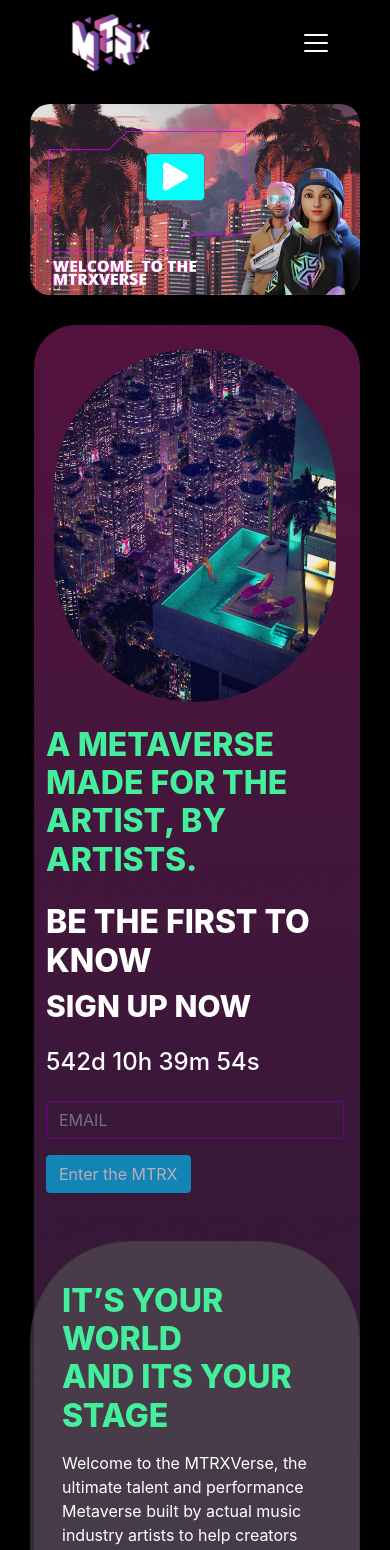
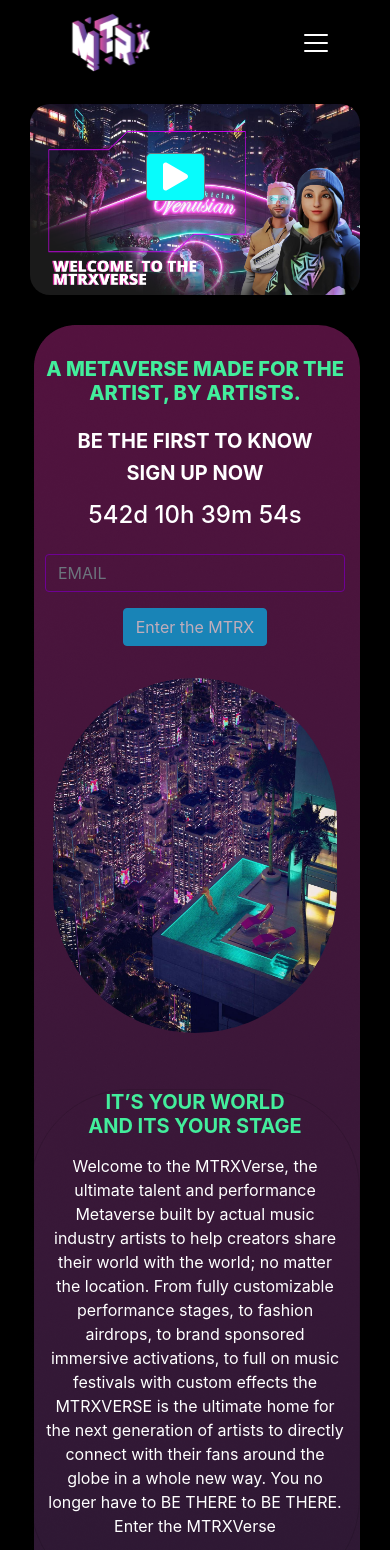
Before and after one commit to martoast/mtrx, a Nuxt app: page / in a window 390 px wide. Shown: the top 1550 px of the page. Built offline with nearby package versions, Linux system fonts and the light colour scheme.

Commit message:
mobile view

```diff
--- a/pages/index.vue
+++ b/pages/index.vue
@@ -86,6 +86,7 @@
         background-size: cover; /* Resize the background image to cover the entire container */
       "
     >
+      <div class="d-none d-md-block">
         <b-row class="pb-5 p-3" align-v="center">
           <b-col cols="12" md="6" sm="12">
             <div class="p-2">
@@ -104,7 +105,10 @@
             <h2 class="text-white" style="font-weight: 800">
               BE THE FIRST TO KNOW
             </h2>
-          <h2 class="text-white pb-3" style="font-weight: 800; font-size: 30px">
+            <h2
+              class="text-white pb-3"
+              style="font-weight: 800; font-size: 30px"
+            >
               SIGN UP NOW
             </h2>
 
@@ -137,10 +141,76 @@
             </b-form>
           </b-col>
         </b-row>
+      </div>
+
+      <b-row
+        class="d-block d-md-none pb-5 p-0 m-0 text-center"
+        align-v="center"
+      >
+        <b-col class="pt-3" cols="12" md="6" sm="12">
+          <h2
+            class="py-3"
+            style="font-weight: 800; font-size: 20px; color: #43ee9c"
+          >
+            A METAVERSE MADE FOR THE ARTIST, BY ARTISTS.
+          </h2>
+          <h2 class="text-white" style="font-weight: 700; font-size: 20px">
+            BE THE FIRST TO KNOW
+          </h2>
+          <h2 class="text-white pb-2" style="font-weight: 700; font-size: 20px">
+            SIGN UP NOW
+          </h2>
+
+          <h4 class="text-white pb-3" id="timer2"></h4>
+
+          <b-form
+            style="justify-content: center"
+            class="pb-4"
+            inline
+            @submit="onSubmit"
+            @reset="onReset"
+          >
+            <b-form-input
+              style="background-color: transparent; border-color: #6e0095"
+              id="input-1"
+              v-model="form.email"
+              :state="emailState"
+              type="email"
+              placeholder="EMAIL"
+              required
+            ></b-form-input>
+
+            <b-button
+              :disabled="!emailState"
+              class="d-none d-md-block ml-3"
+              style="background-color: #00c0f9; border-color: #00c0f9"
+              >ENTER THE MTRX
+            </b-button>
+
+            <b-button
+              :disabled="!emailState"
+              class="d-block d-md-none mt-3"
+              style="background-color: #00c0f9; border-color: #00c0f9"
+              >Enter the MTRX
+            </b-button>
+          </b-form>
+        </b-col>
+        <b-col cols="12" md="6" sm="12">
+          <div class="p-2">
+            <b-img-lazy
+              style="border-radius: 300px; max-height: 418px; width: 590px"
+              src="/images/pool.jpg"
+              fluid
+              alt="Responsive image"
+            ></b-img-lazy>
+          </div>
+        </b-col>
+      </b-row>
+
       <div class="pb-5">
         <b-card
           no-body
-          class="text-white align-items-center p-3"
+          class="d-none d-md-block text-white align-items-center p-3"
           style="border-radius: 100px; background: rgba(94, 94, 94, 0.5)"
         >
           <b-row align-v="center" align-h="center" class="py-4 w-100">
@@ -193,6 +263,59 @@
             </b-col>
           </b-row>
         </b-card>
+        <b-card
+          no-body
+          class="d-block d-md-none text-white align-items-center"
+          style="border-radius: 100px; background: transparent"
+        >
+          <b-row
+            align-v="center"
+            align-h="center"
+            class="w-100 text-center p-0 m-0"
+          >
+            <b-col class="ml-md-auto" cols="12" md="6" sm="12">
+              <h2
+                style="
+                  font-weight: 700;
+                  font-size: 20px;
+                  color: rgba(67, 238, 156, 1);
+                  margin: 0px;
+                "
+              >
+                IT’S YOUR WORLD
+              </h2>
+              <h2
+                style="
+                  font-weight: 700;
+                  font-size: 20px;
+                  color: rgba(67, 238, 156, 1);
+                  margin: 0px;
+                "
+                class="pb-3"
+              >
+                AND ITS YOUR STAGE
+              </h2>
+
+              <p class="pb-2">
+                Welcome to the MTRXVerse, the ultimate talent and performance
+                Metaverse built by actual music industry artists to help
+                creators share their world with the world; no matter the
+                location. From fully customizable performance stages, to fashion
+                airdrops, to brand sponsored immersive activations, to full on
+                music festivals with custom effects the MTRXVERSE is the
+                ultimate home for the next generation of artists to directly
+                connect with their fans around the globe in a whole new way. You
+                no longer have to BE THERE to BE THERE. Enter the MTRXVerse
+              </p>
+              <b-button
+                pill
+                class="border-0"
+                style="background-color: #00c0f9; border-color: #00c0f9"
+                >LEARN MORE</b-button
+              >
+            </b-col>
+          </b-row>
+        </b-card>
       </div>
 
       <div class="pb-5 text-white">
@@ -202,7 +325,10 @@
           style="max-width: 250px"
           src="/images/metafest.svg"
         ></b-img-lazy>
-        <h2 class="text-center" style="font-weight: 800; color: #43ee9c">
+        <h2
+          class="text-center"
+          style="font-weight: 700; color: #43ee9c; letter-spacing: 0.25em"
+        >
           ROADMAP
         </h2>
 
@@ -257,7 +383,7 @@
         style="background-color: #07fcfc !important"
         no-body
       >
-        <div class="p-1">
+        <div class="p-2">
           <b-card-img class="blog-img" :src="item.image" alt="Image">
           </b-card-img>
           <a
@@ -294,7 +420,7 @@
         background-size: cover; /* Resize the background image to cover the entire container */
       "
     >
-      <div class="pb-5 mt-5">
+      <div class="d-none d-md-block pb-5 mt-5">
         <b-card
           no-body
           class="text-white align-items-center"
@@ -334,6 +460,54 @@
                   fluid
                   alt="Fluid image"
                 ></b-img-lazy>
+              </b-col>
+            </b-row>
+          </div>
+        </b-card>
+      </div>
+      <div class="d-block d-md-none pb-5 mt-5">
+        <b-card
+          no-body
+          class="text-white align-items-center"
+          style="background-color: transparent"
+        >
+          <div class="p-4">
+            <h2
+              class="text-center text-white"
+              style="font-weight: 800; margin: 0px"
+            >
+              POWERED BY
+            </h2>
+
+            <h2
+              class="text-center text-white"
+              style="font-weight: 800; margin: 0px"
+            >
+              KLAYTN
+            </h2>
+
+            <b-row
+              align-v="center"
+              align-h="center"
+              class="text-center py-4 w-100 p-0 m-0"
+            >
+              <b-col class="ml-auto pb-3" cols="12" md="4" sm="12">
+                <b-img-lazy
+                  src="/images/klaytn.png"
+                  style="max-width: 300px"
+                  fluid
+                  alt="Fluid image"
+                ></b-img-lazy>
+              </b-col>
+              <b-col class="ml-md-auto" cols="12" md="6" sm="12">
+                <p style="font-weight: 700; font-size: 22px">
+                  Lorem ipsum dolor sit amet, consectetur adipiscing elit, sed
+                  do eiusmod tempor incididunt ut labore et dolore magna aliqua.
+                  Ut enim ad minim veniam, quis nostrud exercitation ullamco
+                  laboris nisi ut aliquip ex ea commodo consequat. Duis aute
+                  irure dolor in reprehenderit in voluptate velit esse cillum
+                  dolore
+                </p>
               </b-col>
             </b-row>
           </div>
@@ -387,16 +561,12 @@
           </div>
         </b-col>
         <b-col col md="7" sm="12">
-          <h1
+          <h2
             class="text-white text-center pb-3"
-            style="
-              font-weight: 700;
-              font-size: 43px;
-              text-decoration: underline;
-            "
+            style="font-weight: 800; text-decoration: underline"
           >
-            ENTER THE MTRX
-          </h1>
+            JOIN THE WAITLIST
+          </h2>
           <b-form
             style="justify-content: center"
             inline
@@ -524,10 +694,15 @@ export default {
       document.getElementById("timer").innerHTML =
         days + "d " + hours + "h " + minutes + "m " + seconds + "s ";
 
+      // Display the result in the element with id="demo"
+      document.getElementById("timer2").innerHTML =
+        days + "d " + hours + "h " + minutes + "m " + seconds + "s ";
+
       // If the count down is finished, write some text
       if (distance < 0) {
         clearInterval(x);
         document.getElementById("timer").innerHTML = "EXPIRED";
+        document.getElementById("timer2").innerHTML = "EXPIRED";
       }
     }, 1000);
   },
```
Also changed, not shown: static/images/header.png. Lines whose indentation alone changed are shown as unchanged.
